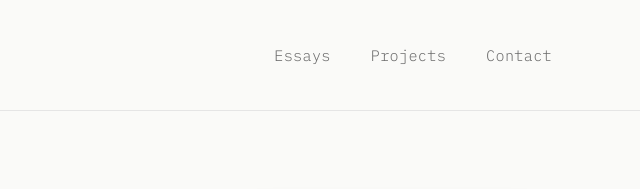
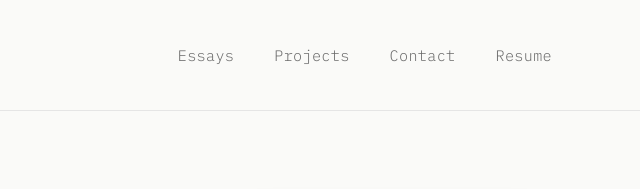
Before and after one commit to adityasaini-tech/adityasaini-tech.github.io, a plain HTML site: page index.html in a window 1280 px wide. Shown: the top 189 px of the page, 640-1280 px from the left. Drawn offline with nearby package versions, Linux system fonts and the light colour scheme.

Commit message:
Update index.html

```diff
--- a/index.html
+++ b/index.html
@@ -691,6 +691,8 @@
                 <li><a href="#essays">Essays</a></li>
                 <li><a href="#projects">Projects</a></li>
                 <li><a href="#contact">Contact</a></li>
+                <li><a href="resume.pdf" target="_blank">Resume</a></li>
+
             </ul>
         </div>
     </nav>
```
